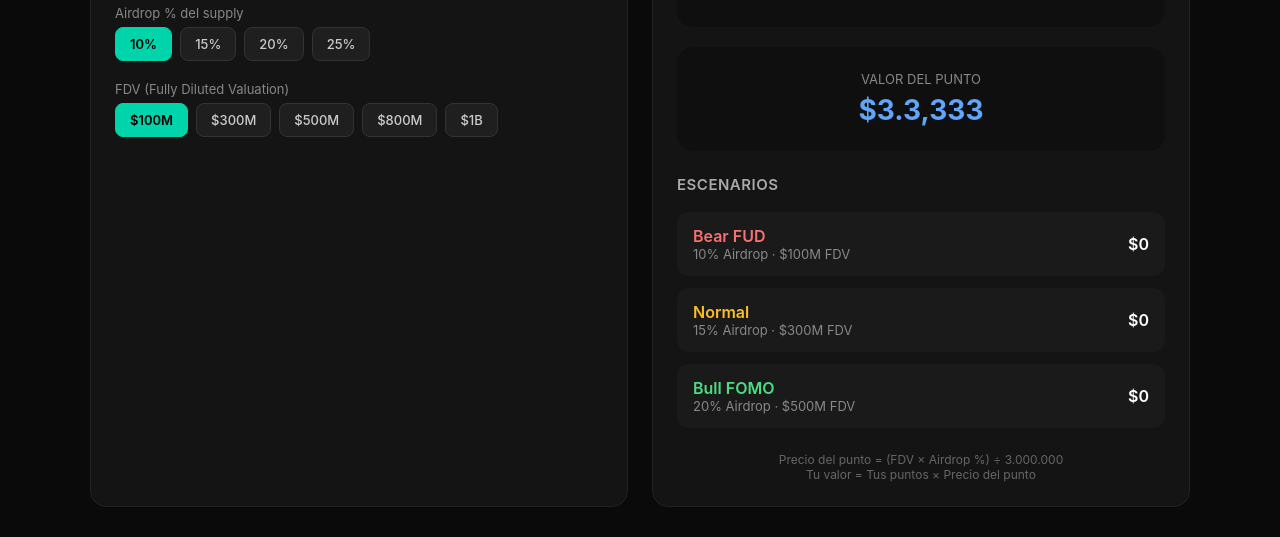
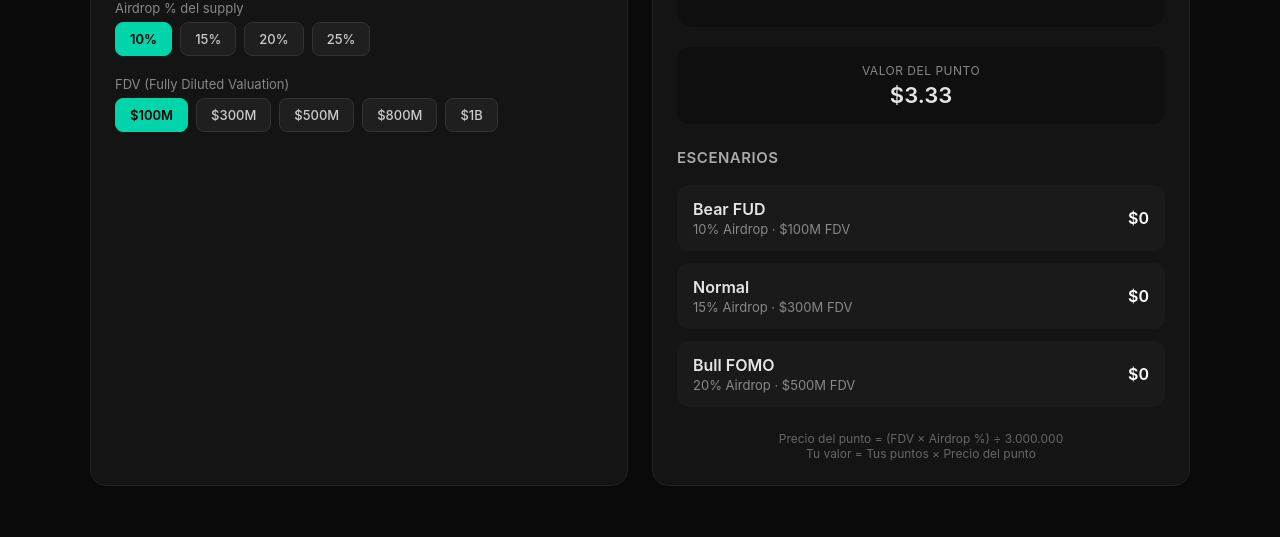
Before and after one commit to dragoncrip/Perpl-Calculadora, a plain HTML site: page index.html in a window 1280 px wide. Shown: the part 344-881 px from the top of the page. After the commit the page ends 860 px from the top, so only its background shows below. Drawn offline with Linux system fonts and the light colour scheme.

Commit message:
Update index.html

```diff
--- a/index.html
+++ b/index.html
@@ -78,10 +78,10 @@
     }
 
     .fixed-points {
-      font-size: 28px;
+      font-size: 26px;
       font-weight: 700;
-      color: #60a5fa; /* Celeste azul */
-      margin-bottom: 24px;
+      color: #60a5fa;
+      margin-bottom: 22px;
       letter-spacing: 0.5px;
     }
 
@@ -157,23 +157,24 @@
 
     .point-result {
       background: #0f0f0f;
-      border-radius: 16px;
-      padding: 24px 20px;
+      border-radius: 12px;
+      padding: 16px 20px;
       text-align: center;
       margin-bottom: 24px;
     }
 
     .point-result-label {
-      font-size: 13px;
+      font-size: 12px;
       color: #888;
-      margin-bottom: 6px;
+      margin-bottom: 4px;
       text-transform: uppercase;
+      letter-spacing: 0.5px;
     }
 
     .point-result-value {
-      font-size: 28px;
-      font-weight: 700;
-      color: #60a5fa;
+      font-size: 22px;
+      font-weight: 600;
+      color: #e5e5e5;
     }
 
     .details {
@@ -219,15 +220,13 @@
 
     .scenario-name {
       font-weight: 600;
+      color: #e5e5e5;
     }
-
-    .scenario-bear { color: #f87171; }
-    .scenario-normal { color: #fbbf24; }
-    .scenario-bull { color: #4ade80; }
 
     .scenario-info {
       font-size: 13px;
       color: #888;
+      margin-top: 2px;
     }
 
     .scenario-value {
@@ -253,11 +252,13 @@
       <div class="card">
         <div class="card-title">Configuración</div>
 
+        <!-- Total de puntos arriba -->
+        <label>Total de puntos (52 semanas)</label>
+        <div class="fixed-points">3.000.000</div>
+
+        <!-- Tus puntos -->
         <label>Tus puntos</label>
         <input type="text" id="yourPoints" placeholder="0" oninput="formatAndCalculate(this)">
-
-        <label>Total de puntos (52 semanas)</label>
-        <div class="fixed-points">3.000.000</div>
 
         <label>Airdrop % del supply</label>
         <div class="btn-group" id="airdropGroup">
@@ -298,7 +299,7 @@
           </div>
         </div>
 
-        <!-- Valor del punto -->
+        <!-- Valor del punto (más chico) -->
         <div class="point-result">
           <div class="point-result-label">Valor del punto</div>
           <div class="point-result-value" id="pointPrice">$0.00</div>
@@ -309,7 +310,7 @@
         <div class="scenarios">
           <div class="scenario">
             <div>
-              <div class="scenario-name scenario-bear">Bear FUD</div>
+              <div class="scenario-name">Bear FUD</div>
               <div class="scenario-info">10% Airdrop · $100M FDV</div>
             </div>
             <div class="scenario-value" id="bearValue">$0</div>
@@ -317,7 +318,7 @@
 
           <div class="scenario">
             <div>
-              <div class="scenario-name scenario-normal">Normal</div>
+              <div class="scenario-name">Normal</div>
               <div class="scenario-info">15% Airdrop · $300M FDV</div>
             </div>
             <div class="scenario-value" id="normalValue">$0</div>
@@ -325,7 +326,7 @@
 
           <div class="scenario">
             <div>
-              <div class="scenario-name scenario-bull">Bull FOMO</div>
+              <div class="scenario-name">Bull FOMO</div>
               <div class="scenario-info">20% Airdrop · $500M FDV</div>
             </div>
             <div class="scenario-value" id="bullValue">$0</div>
@@ -349,22 +350,17 @@
       return num.toString().replace(/\B(?=(\d{3})+(?!\d))/g, ".");
     }
 
-    function formatMoney(num, decimals = false) {
-      if (decimals) {
-        return '$' + num.toFixed(4).replace(/\B(?=(\d{3})+(?!\d))/g, ",");
-      }
+    function formatMoney(num) {
       return '$' + Math.round(num).toString().replace(/\B(?=(\d{3})+(?!\d))/g, ".");
     }
 
     function formatAndCalculate(input) {
-      // Sacar todo lo que no sea número
       let value = input.value.replace(/\D/g, '');
       if (value === '') {
         input.value = '';
         calculate();
         return;
       }
-      // Formatear con puntos de mil
       input.value = formatNumber(value);
       calculate();
     }
@@ -396,13 +392,13 @@
       const pointPrice = airdropValue / totalPoints;
       const yourAirdropValue = yourPoints * pointPrice;
 
-      // Valor principal (sin decimales + separador de mil)
+      // Valor estimado (sin decimales)
       document.getElementById('yourValue').textContent = formatMoney(yourAirdropValue);
 
-      // Valor del punto
-      document.getElementById('pointPrice').textContent = formatMoney(pointPrice, true);
+      // Valor del punto → solo 2 decimales, sin separador de mil
+      document.getElementById('pointPrice').textContent = '$' + pointPrice.toFixed(2);
 
-      // Escenarios fijos
+      // Escenarios
       const bearPrice = (100 * 1_000_000 * 0.10) / totalPoints;
       const normalPrice = (300 * 1_000_000 * 0.15) / totalPoints;
       const bullPrice = (500 * 1_000_000 * 0.20) / totalPoints;
@@ -412,7 +408,6 @@
       document.getElementById('bullValue').textContent = formatMoney(yourPoints * bullPrice);
     }
 
-    // Inicializar
     calculate();
   </script>
 </body>
```
